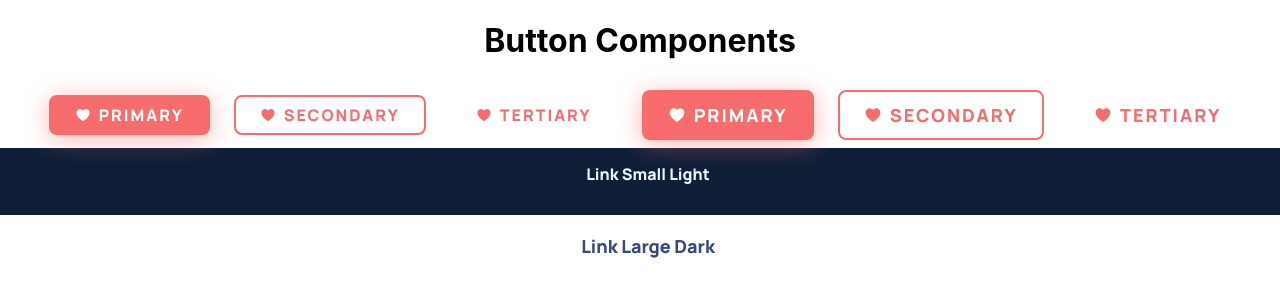
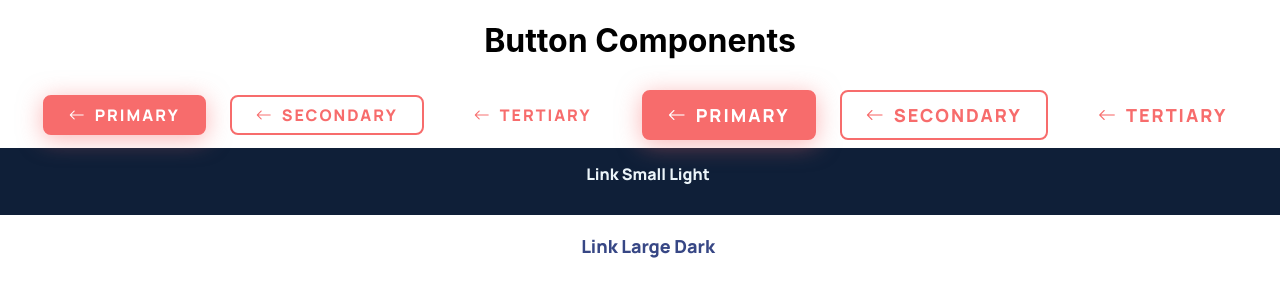
Before and after one commit to maecchiato/mgbutton, a React (Create React App) app: page / in a window 1280 px wide. Shown: the top 300 px of the page. Built offline with nearby package versions, Linux system fonts and the light colour scheme.

Commit message:
Implemented bootstrap icons

```diff
--- a/package.json
+++ b/package.json
@@ -6,6 +6,7 @@
     "@testing-library/jest-dom": "^5.11.10",
     "@testing-library/react": "^11.2.6",
     "@testing-library/user-event": "^12.8.3",
+    "bootstrap-icons": "^1.4.1",
     "react": "^17.0.2",
     "react-dom": "^17.0.2",
     "react-scripts": "4.0.3",
--- a/public/index.html
+++ b/public/index.html
@@ -10,6 +10,7 @@
       content="Web site created using create-react-app"
     />
     <link rel="apple-touch-icon" href="%PUBLIC_URL%/logo192.png" />
+    <link rel="stylesheet" href="https://cdn.jsdelivr.net/npm/bootstrap-icons@1.4.1/font/bootstrap-icons.css">
     <!--
       manifest.json provides metadata used when your web app is installed on a
       user's mobile device or desktop. See https://developers.google.com/web/fundamentals/web-app-manifest/
@@ -40,6 +41,5 @@
       To begin the development, run `npm start` or `yarn start`.
       To create a production bundle, use `npm run build` or `yarn build`.
     -->
-    <script src="https://unpkg.com/ionicons@5.4.0/dist/ionicons.js"></script>
   </body>
 </html>
--- a/src/App.js
+++ b/src/App.js
@@ -23,8 +23,10 @@ export default function App() {
           <Button
           buttonStyle={button.buttonStyle}
           buttonSize={button.buttonSize}
-          iconName={button.iconName}
-          children={button.children} />
+          >
+            <i class="bi bi-arrow-left mr-8"></i>
+             {button.children}
+            </Button>
         ))}
       </div>
       <div className="button-row bg-dark">
--- a/src/components/Button.jsx
+++ b/src/components/Button.jsx
@@ -17,7 +17,6 @@ const SIZES = [
 export const Button = ({
     children,
     type,
-    iconName,
     onClick,
     buttonStyle,
     buttonSize
@@ -29,13 +28,13 @@ export const Button = ({
      //-----checks if the size is included in the array and if not, fallbacks to the first value in the list
     const checkButtonSize = SIZES.includes(buttonSize) ? buttonSize : SIZES[0];
 
+
     return(
         <div>
             <button className={`btn ${checkButtonStyle} ${checkButtonSize}`}
             onClick={onClick}
             type={type}
             >
-                <ion-icon class="mr-8" name={iconName}/>
                 {children}
             </button>
         </div>
```
Also changed, not shown: public/manifest.json, 1 other file (tests, documents, lock files or other folders).
